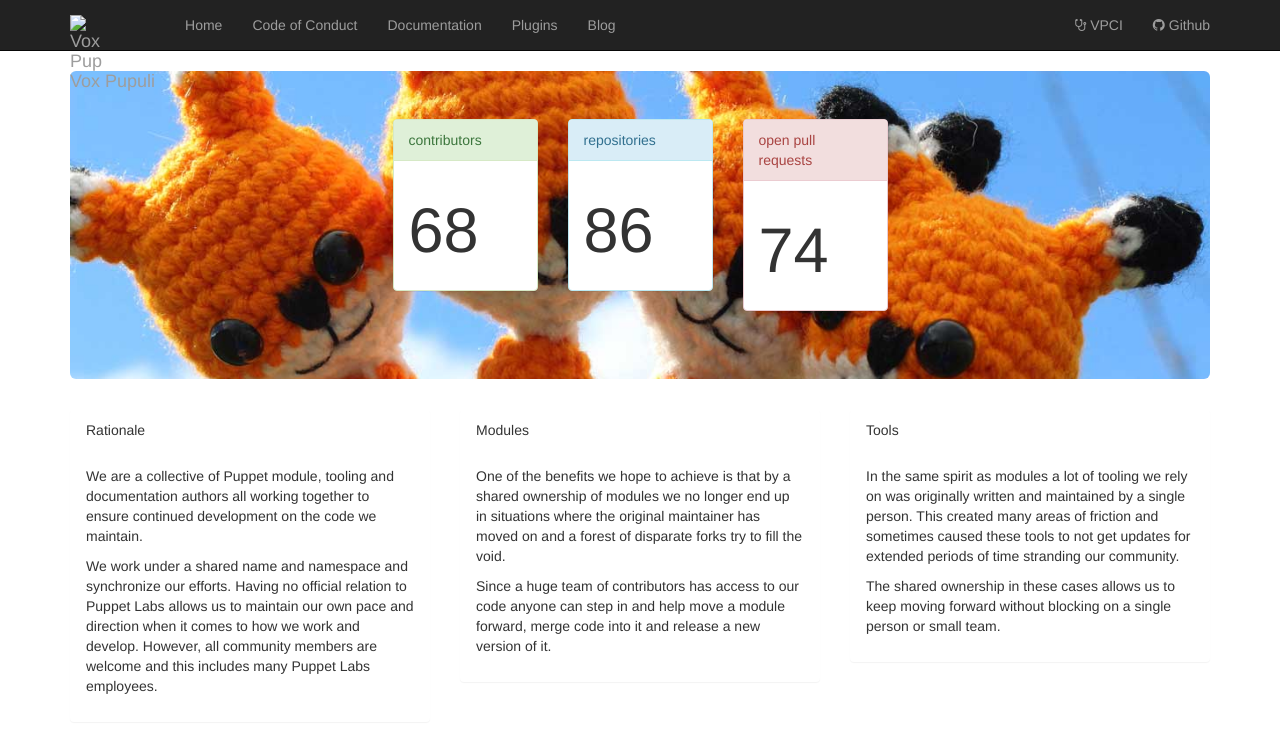
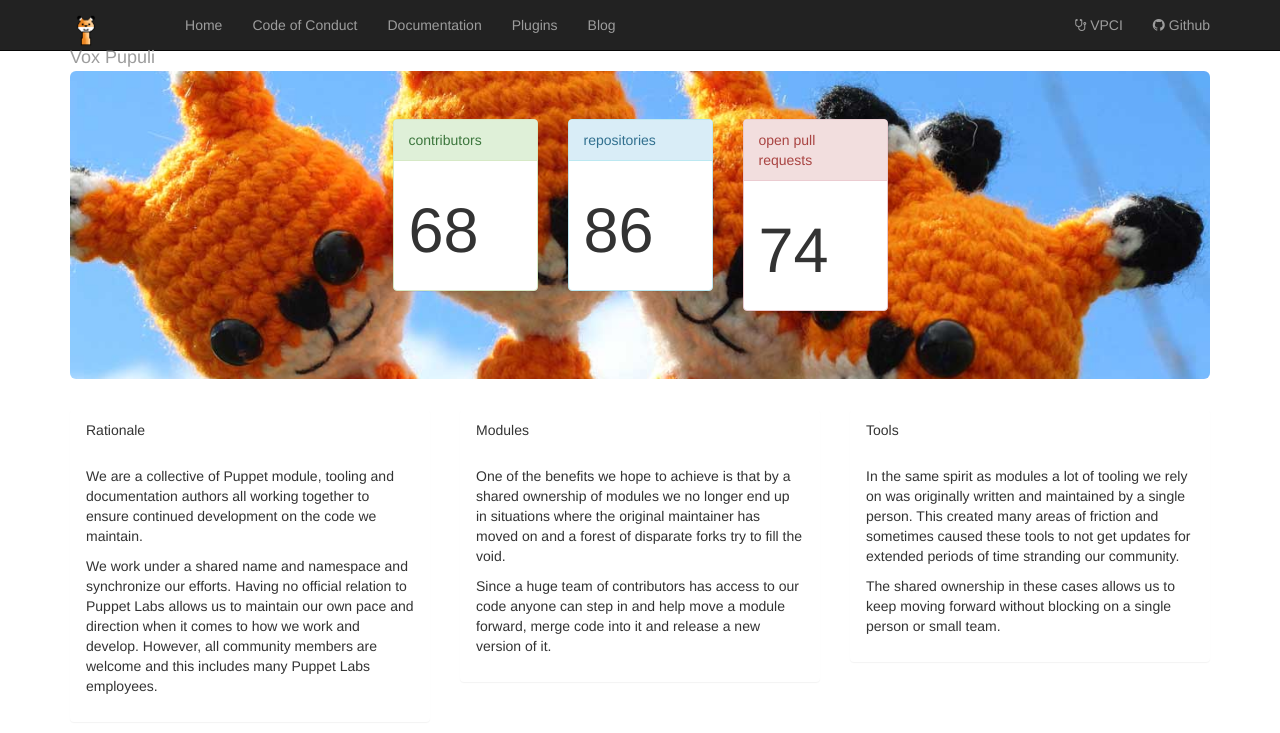
Before and after one commit to voxpupuli/voxpupuli.github.io, a Jekyll site: the page built from index.html, in a window 1280 px wide. Shown: the top 733 px of the page. Built offline with Jekyll 4.4.1, drawn with Linux system fonts in a browser that asks for light colours; nearby versions of some CDN libraries.

Commit message:
chore: fixed logo url

```diff
--- a/_includes/nav.html
+++ b/_includes/nav.html
@@ -7,7 +7,7 @@
       <span class="icon-bar"></span>
       <span class="icon-bar"></span>
     </button>
-    <a class="navbar-brand" href="/"><img class="logo" src="{{site.url}}/static/8bit-vox.png" alt="{{ site.title }}"> {{ site.title }}</a>
+    <a class="navbar-brand" href="/"><img class="logo" src="{{site.url}}/static/images/8bit-vox.png" alt="{{ site.title }}"> {{ site.title }}</a>
   </div>
   <div id="navbar" class="collapse navbar-collapse">
     <ul class="nav navbar-nav">
```
